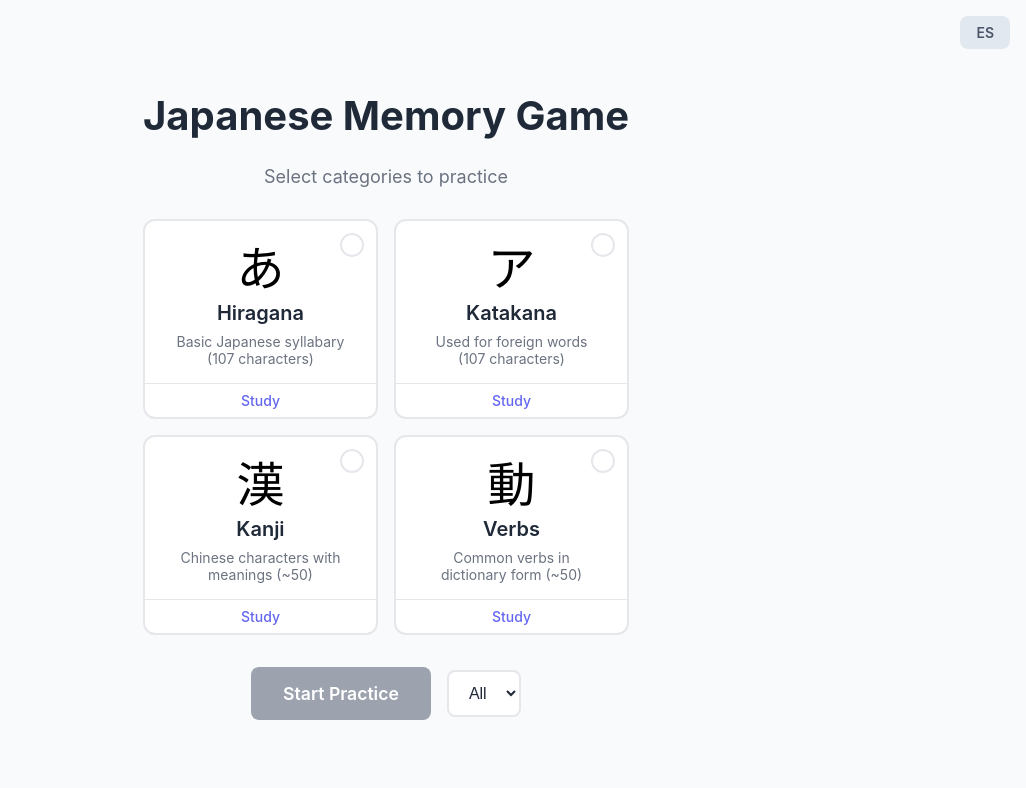
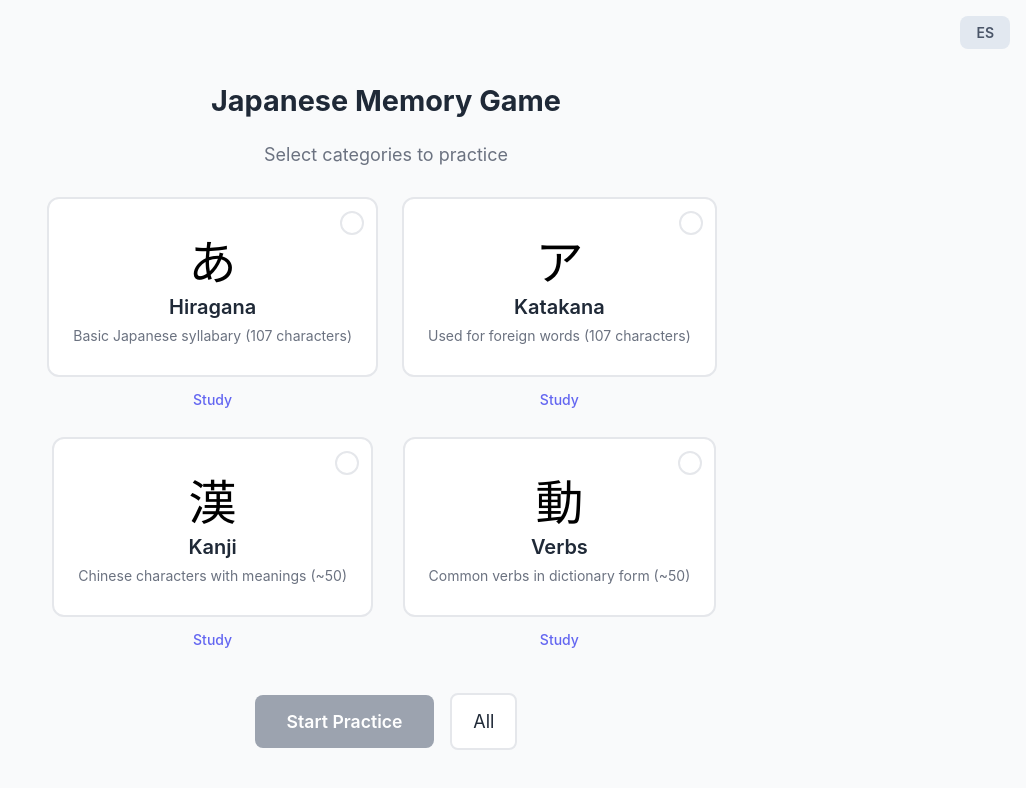
Before and after one commit to miguelhemmm/japanese-101, a React (Create React App) app: page / in a window 1280 px wide. Shown: the top 788 px of the page, without its empty margins (254-1280 px from the left). Built offline with nearby package versions, Linux system fonts and the light colour scheme.

Commit message:
fixed some styles

```diff
--- a/public/index.html
+++ b/public/index.html
@@ -3,7 +3,7 @@
   <head>
     <meta charset="utf-8" />
     <link rel="icon" href="%PUBLIC_URL%/person-ico.svg" />
-    <meta name="viewport" content="width=device-width, initial-scale=1" />
+    <meta name="viewport" content="width=device-width, initial-scale=1, maximum-scale=1" />
     <meta name="theme-color" content="#000000" />
     <meta
       name="description"
@@ -15,6 +15,7 @@
       user's mobile device or desktop. See https://developers.google.com/web/fundamentals/web-app-manifest/
     -->
     <link rel="manifest" href="%PUBLIC_URL%/manifest.json" />
+    <link rel="stylesheet" href="https://cdnjs.cloudflare.com/ajax/libs/font-awesome/6.5.1/css/all.min.css" />
     <!--
       Notice the use of %PUBLIC_URL% in the tags above.
       It will be replaced with the URL of the `public` folder during the build.
--- a/src/features/game/components/GameScreen/GameScreen.css
+++ b/src/features/game/components/GameScreen/GameScreen.css
@@ -5,7 +5,6 @@
   padding: 1rem 2rem;
   max-width: 600px;
   margin: 0 auto;
-  min-height: 100vh;
 
   .game-screen__content {
     display: flex;
--- a/src/features/selection/components/CategoryCard/CategoryCard.css
+++ b/src/features/selection/components/CategoryCard/CategoryCard.css
@@ -1,11 +1,20 @@
+/* Mobile-first styles (base) */
+
+.category-card-container {
+  display: flex;
+  flex-direction: column;
+}
 .category-card {
   display: flex;
+  justify-content: center;
   flex-direction: column;
   border: 2px solid var(--border-color);
   border-radius: 12px;
   background: var(--card-bg);
   transition: all 0.2s ease;
+  align-self: center;
   position: relative;
+  min-height: 180px;
   overflow: hidden;
 }
 
@@ -24,27 +33,27 @@
   display: flex;
   flex-direction: column;
   align-items: center;
-  padding: 1.5rem;
-  padding-bottom: 1rem;
+  padding: 1rem;
+  padding-bottom: 0.75rem;
   border: none;
   background: transparent;
   cursor: pointer;
-  gap: 0.5rem;
+  gap: 0.375rem;
   width: 100%;
+  min-height: 44px;
 }
 
 .category-card__study-button {
   width: 100%;
-  padding: 0.5rem;
+  padding: 0.625rem;
   border: none;
-  border-top: 1px solid var(--border-color);
   background: transparent;
   color: var(--primary-color);
   font-size: 0.875rem;
   font-weight: 500;
   cursor: pointer;
   transition: background 0.2s ease;
-  height: 100%;
+  min-height: 44px;
 }
 
 .category-card__study-button:hover {
@@ -52,40 +61,78 @@
 }
 
 .category-icon {
-  font-size: 3rem;
+  font-size: 2.25rem;
   line-height: 1;
 }
 
 .category-name {
-  font-size: 1.25rem;
+  font-size: 1.1rem;
   font-weight: 600;
   color: var(--text-primary);
 }
 
 .category-description {
-  font-size: 0.875rem;
+  font-size: 0.8rem;
   color: var(--text-secondary);
   text-align: center;
 }
 
 .category-checkbox {
   position: absolute;
-  top: 0.75rem;
-  right: 0.75rem;
-  width: 1.5rem;
-  height: 1.5rem;
+  top: 0.5rem;
+  right: 0.5rem;
+  width: 1.25rem;
+  height: 1.25rem;
   border: 2px solid var(--border-color);
   border-radius: 50%;
   display: flex;
   align-items: center;
   justify-content: center;
-  font-size: 0.875rem;
+  font-size: 0.65rem;
   color: white;
   background: transparent;
   transition: all 0.2s ease;
+}
+
+.category-checkbox i {
+  opacity: 0;
+  transition: opacity 0.2s ease;
 }
 
 .category-card.selected .category-checkbox {
   background: var(--primary-color);
   border-color: var(--primary-color);
 }
+
+.category-card.selected .category-checkbox i {
+  opacity: 1;
+}
+
+/* Tablet and up (768px+) */
+@media (min-width: 768px) {
+  .category-card__select {
+    padding: 1.5rem;
+    padding-bottom: 1rem;
+    gap: 0.5rem;
+  }
+
+  .category-icon {
+    font-size: 3rem;
+  }
+
+  .category-name {
+    font-size: 1.25rem;
+  }
+
+  .category-description {
+    font-size: 0.875rem;
+  }
+
+  .category-checkbox {
+    top: 0.75rem;
+    right: 0.75rem;
+    width: 1.5rem;
+    height: 1.5rem;
+    font-size: 0.75rem;
+  }
+}
--- a/src/features/selection/components/CategoryCard/CategoryCard.js
+++ b/src/features/selection/components/CategoryCard/CategoryCard.js
@@ -1,7 +1,13 @@
-import { useTranslation } from 'react-i18next';
-import './CategoryCard.css';
+import { useTranslation } from "react-i18next";
+import "./CategoryCard.css";
 
-export const CategoryCard = ({ category, info, isSelected, onToggle, onStudy }) => {
+export const CategoryCard = ({
+  category,
+  info,
+  isSelected,
+  onToggle,
+  onStudy,
+}) => {
   const { t } = useTranslation();
 
   const handleStudyClick = (e) => {
@@ -10,7 +16,8 @@ export const CategoryCard = ({ category, info, isSelected, onToggle, onStudy })
   };
 
   return (
-    <div className={`category-card ${isSelected ? 'selected' : ''}`}>
+    <div className="category-card-container">
+      <div className={`category-card ${isSelected ? "selected" : ""}`}>
         <button
           className="category-card__select"
           onClick={() => onToggle(category)}
@@ -20,15 +27,16 @@ export const CategoryCard = ({ category, info, isSelected, onToggle, onStudy })
           <span className="category-name">{t(info.nameKey)}</span>
           <span className="category-description">{t(info.descriptionKey)}</span>
           <span className="category-checkbox">
-          {isSelected ? '✓' : ''}
+            <i className="fa-solid fa-check"></i>
           </span>
         </button>
+      </div>
       <button
         className="category-card__study-button"
         onClick={handleStudyClick}
         type="button"
       >
-        {t('buttons.study')}
+        {t("buttons.study")}
       </button>
     </div>
   );
--- a/src/features/selection/components/CategorySelection/CategorySelection.css
+++ b/src/features/selection/components/CategorySelection/CategorySelection.css
@@ -1,36 +1,47 @@
+/* Mobile-first styles (base) */
 .category-selection {
   display: flex;
   flex-direction: column;
   align-items: center;
-  padding: 2rem;
+  padding: 1rem;
   max-width: 800px;
   margin: 0 auto;
 }
 
 .selection-title {
-  font-size: 2.5rem;
+  font-size: 1.4rem;
   font-weight: 700;
   color: var(--text-primary);
-  margin-bottom: 0.5rem;
+  margin-bottom: 0.375rem;
+  text-align: center;
 }
 
 .selection-subtitle {
-  font-size: 1.125rem;
+  font-size: 1rem;
   color: var(--text-secondary);
-  margin-bottom: 2rem;
+  margin-bottom: 1.5rem;
+  text-align: center;
 }
 
 .category-grid {
   display: grid;
-  grid-template-columns: repeat(auto-fit, minmax(200px, 1fr));
-  gap: 1rem;
+  grid-template-columns: repeat(2, 1fr);
+  gap: 0.75rem;
   width: 100%;
-  margin-bottom: 2rem;
+  margin-bottom: 1.5rem;
+}
+
+.start-controls {
+  display: flex;
+  flex-direction: column;
+  align-items: center;
+  gap: 0.75rem;
+  width: 100%;
 }
 
 .start-button {
-  padding: 1rem 2rem;
-  font-size: 1.1rem;
+  padding: 0.875rem 1.5rem;
+  font-size: 1rem;
   font-weight: 600;
   color: white;
   background: var(--primary-color);
@@ -40,7 +51,10 @@
   transition: all 0.2s ease;
   display: flex;
   align-items: center;
+  justify-content: center;
   gap: 0.5rem;
+  width: 100%;
+  min-height: 48px;
 }
 
 .start-button:hover:not(:disabled) {
@@ -59,21 +73,21 @@
   opacity: 0.9;
 }
 
-.start-controls {
-  display: flex;
-  align-items: center;
-  gap: 1rem;
-}
-
 .practice-count-select {
-  padding: 0.75rem 1rem;
-  font-size: 1rem;
+  padding: 1rem 1.25rem;
+  text-align: center;
+  font-size: 18px;           /* Large enough to prevent iOS auto-zoom and improve readability */
   border: 2px solid var(--border-color);
   border-radius: 8px;
   background: var(--card-bg);
   color: var(--text-primary);
   cursor: pointer;
   transition: border-color 0.2s ease;
+  width: 100%;
+  min-height: 52px;
+  -webkit-appearance: none;  /* Remove default iOS styling */
+  appearance: none;
+  touch-action: manipulation; /* Prevents double-tap zoom */
 }
 
 .practice-count-select:hover {
@@ -84,3 +98,42 @@
   outline: none;
   border-color: var(--primary-color);
 }
+
+/* Tablet and up (768px+) */
+@media (min-width: 768px) {
+  .category-selection {
+    padding: 2rem;
+  }
+
+  .selection-title {
+    font-size: 1.8rem;
+    margin-bottom: 0.5rem;
+  }
+
+  .selection-subtitle {
+    font-size: 1.125rem;
+    margin-bottom: 2rem;
+  }
+
+  .category-grid {
+    grid-template-columns: repeat(2, 1fr);
+    gap: 1rem;
+    margin-bottom: 2rem;
+  }
+
+  .start-controls {
+    flex-direction: row;
+    width: auto;
+    gap: 1rem;
+  }
+
+  .start-button {
+    padding: 1rem 2rem;
+    font-size: 1.1rem;
+    width: auto;
+  }
+
+  .practice-count-select {
+    width: auto;
+  }
+}
--- a/src/index.css
+++ b/src/index.css
@@ -48,3 +48,9 @@ button {
 input {
   font-family: inherit;
 }
+
+select {
+  font-family: inherit;
+  font-size: 16px;           /* Minimum 16px prevents iOS auto-zoom */
+  touch-action: manipulation;
+}
```
Lines whose indentation alone changed are shown as unchanged.
